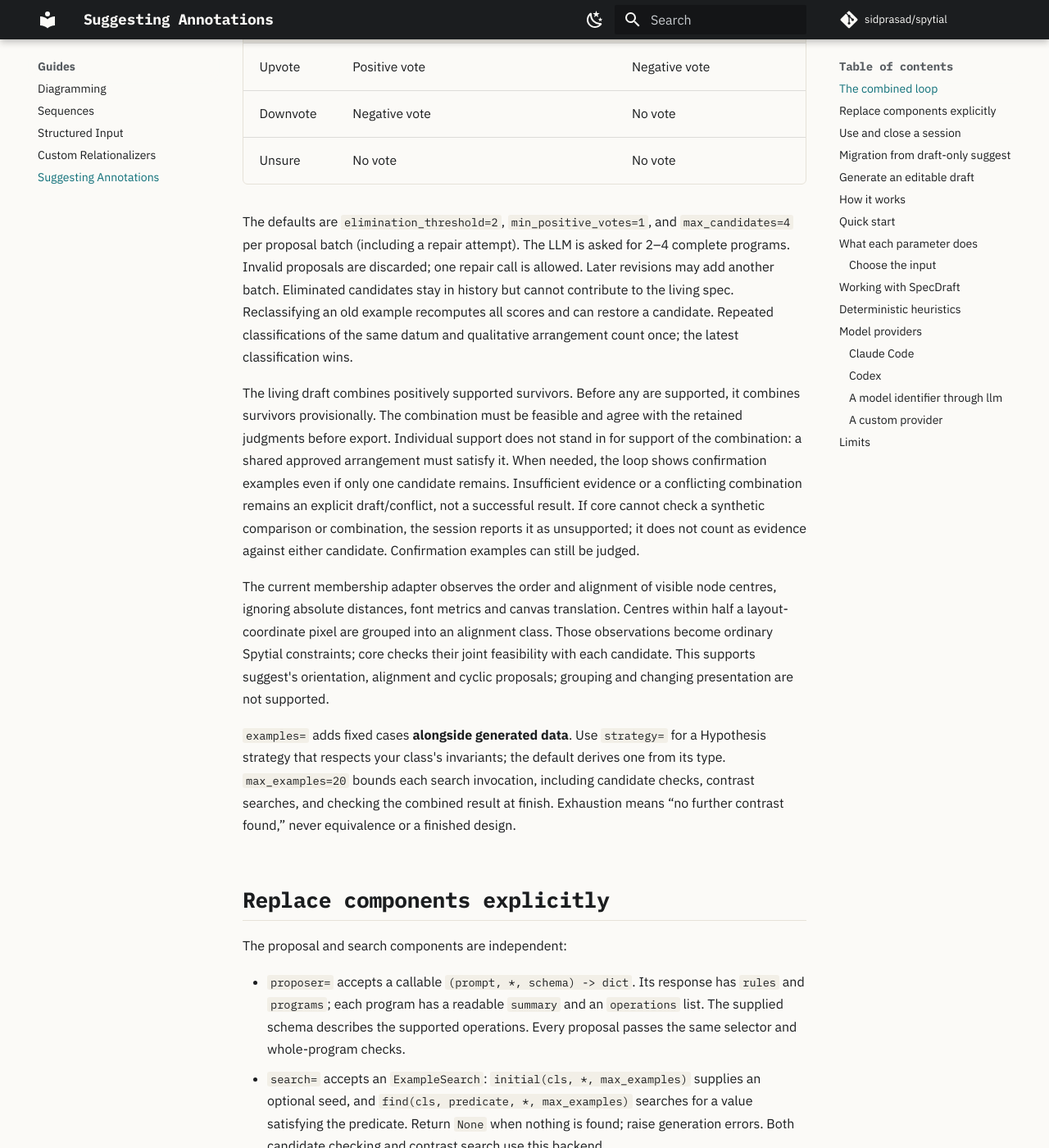
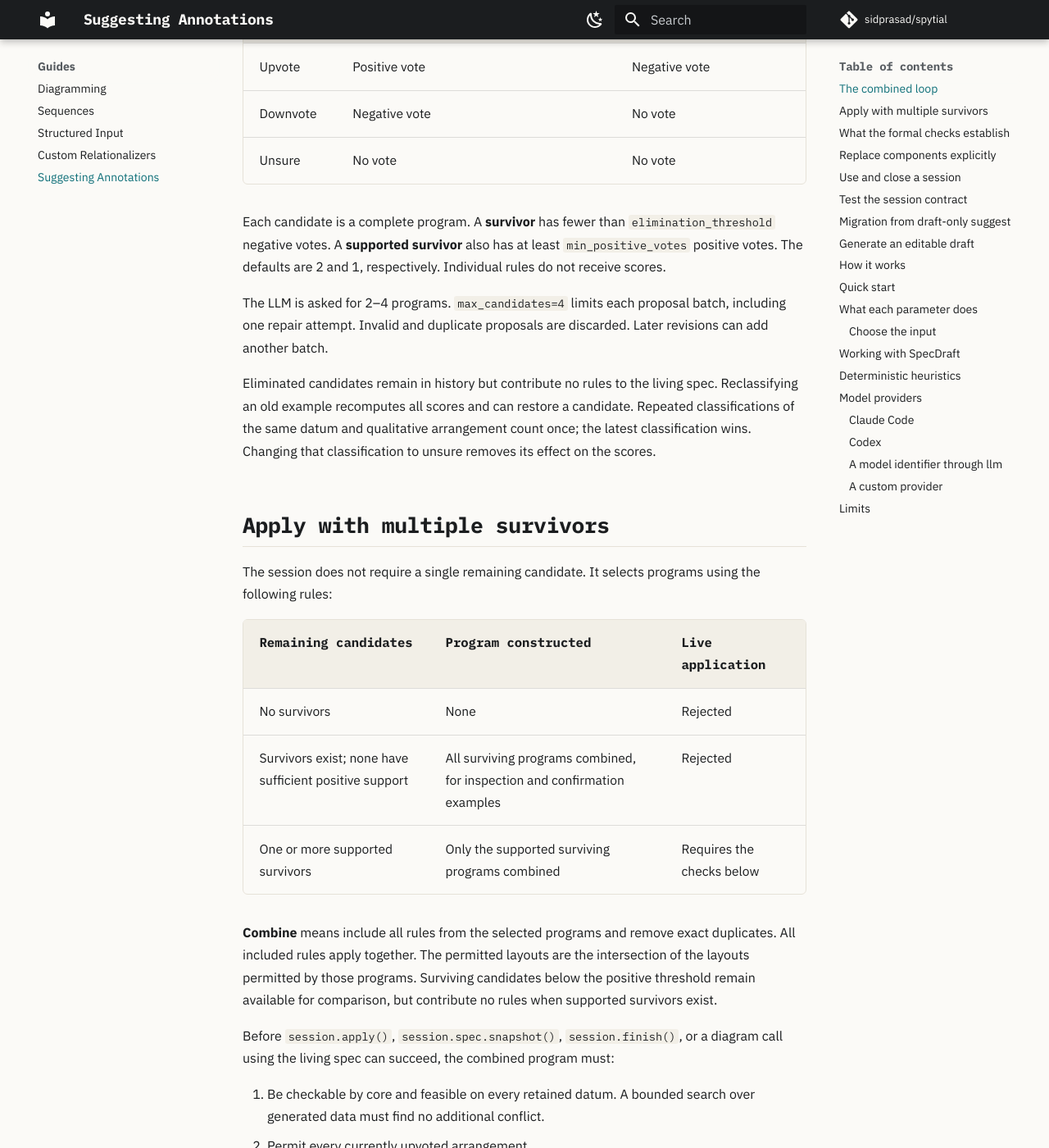
Before and after one commit to sidprasad/spytial, an MkDocs documentation site: the page built from docs/suggest.md, in a window 1280 px wide and 1400 px high, scrolled down 1556 px. Shown: the whole window at 82% size. Built offline with MkDocs 1.6.1 and Material for MkDocs 9.7.7, drawn with Linux system fonts in a browser that asks for light colours; comment, search, counter and statistics services are not loaded; some of the changed text lies outside the part shown.

Commit message:
Document and test suggest voting and application rules

````diff
--- a/docs/suggest.md
+++ b/docs/suggest.md
@@ -1,6 +1,6 @@
 # Develop diagramming rules with suggest
 
-Start with the [interactive notebook demo](../demos/06-suggest-session.ipynb).
+Start with the [interactive notebook demo](https://github.com/sidprasad/spytial/blob/main/demos/06-suggest-session.ipynb).
 `suggest` uses an LLM, Hypothesis, and Spytial's solver together. You work with
 two diagrams at a time, with an upvote, downvote, or unsure vote for each.
 
@@ -55,23 +55,71 @@ that arrangement against **every candidate** using core's conformance solver.
 | Downvote | Negative vote | No vote |
 | Unsure | No vote | No vote |
 
-The defaults are `elimination_threshold=2`, `min_positive_votes=1`, and
-`max_candidates=4` per proposal batch (including a repair attempt). The LLM is
-asked for 2–4 complete programs. Invalid proposals are discarded; one repair call
-is allowed. Later revisions may add another batch. Eliminated candidates stay in
-history but cannot contribute to the living spec. Reclassifying an old example
-recomputes all scores and can restore a candidate. Repeated classifications of the
-same datum and qualitative arrangement count once; the latest classification wins.
+Each candidate is a complete program. A **survivor** has fewer than
+`elimination_threshold` negative votes. A **supported survivor** also has at least
+`min_positive_votes` positive votes. The defaults are 2 and 1, respectively.
+Individual rules do not receive scores.
 
-The living draft combines positively supported survivors. Before any are
-supported, it combines survivors provisionally. The combination must be feasible
-and agree with the retained judgments before export. Individual support does not
-stand in for support of the combination: a shared approved arrangement must
-satisfy it. When needed, the loop shows confirmation examples even if only one
-candidate remains. Insufficient evidence or a conflicting combination remains an
-explicit draft/conflict, not a successful result. If core cannot check a synthetic
-comparison or combination, the session reports it as unsupported; it does not count
-as evidence against either candidate. Confirmation examples can still be judged.
+The LLM is asked for 2–4 programs. `max_candidates=4` limits each proposal batch,
+including one repair attempt. Invalid and duplicate proposals are discarded.
+Later revisions can add another batch.
+
+Eliminated candidates remain in history but contribute no rules to the living
+spec. Reclassifying an old example recomputes all scores and can restore a
+candidate. Repeated classifications of the same datum and qualitative arrangement
+count once; the latest classification wins. Changing that classification to
+unsure removes its effect on the scores.
+
+## Apply with multiple survivors
+
+The session does not require a single remaining candidate. It selects programs
+using the following rules:
+
+| Remaining candidates | Program constructed | Live application |
+| --- | --- | --- |
+| No survivors | None | Rejected |
+| Survivors exist; none have sufficient positive support | All surviving programs combined, for inspection and confirmation examples | Rejected |
+| One or more supported survivors | Only the supported surviving programs combined | Requires the checks below |
+
+**Combine** means include all rules from the selected programs and remove exact
+duplicates. All included rules apply together. The permitted layouts are the
+intersection of the layouts permitted by those programs. Surviving candidates
+below the positive threshold remain available for comparison, but contribute no
+rules when supported survivors exist.
+
+Before `session.apply()`, `session.spec.snapshot()`, `session.finish()`, or a
+diagram call using the living spec can succeed, the combined program must:
+
+1. Be checkable by core and feasible on every retained datum. A bounded search
+   over generated data must find no additional conflict.
+2. Permit every currently upvoted arrangement.
+3. Exclude every currently downvoted arrangement.
+4. Have at least `min_positive_votes` distinct, currently upvoted examples that
+   satisfy the complete combination.
+
+The negative-vote threshold controls candidate elimination. It does not relax
+these application checks. A rejected arrangement can block application before
+any candidate reaches the elimination threshold. The bounded data check does
+not prove feasibility for every possible datum.
+
+For example, candidate A puts a child **below** its parent. Candidate B puts it
+**left** of its parent. With no votes, the inspection draft requires **below and
+left**, but application is unavailable. An upvote for a below-right arrangement
+supports A and counts against B. With the default thresholds, both survive, but
+only A contributes to the applicable program.
+
+If an above-left arrangement is then upvoted, both candidates have positive
+support. Their combination requires below and left and excludes both approved
+arrangements. Application is therefore rejected. In a separate session, approving
+a below-left confirmation example can support both candidates and their
+combination. It remains subject to all other retained judgments.
+
+When positive support is missing, the loop can show confirmation examples even
+with one survivor. A single survivor or exhausted search does not establish a
+supported result. If core cannot check a synthetic comparison or combination,
+the session reports it as unsupported; this produces no negative evidence.
+
+## What the formal checks establish
 
 The current membership adapter observes the order and alignment of visible node
 centres, ignoring absolute distances, font metrics and canvas translation. Centres
@@ -130,7 +178,10 @@ tries particular constraint negations and can miss a possible distinction.
 Drag the diagrams to explore, then rate them. **History** reopens the saved
 arrangements and lets you correct classifications. Historical arrangements are
 held fixed so a correction refers to the same example. **I'm done** saves a
-checkpoint and pauses; **Resume** continues with the same data and evidence.
+checkpoint and pauses. It neither selects a candidate nor applies a spec. It is
+available with zero, one, or several survivors, including unresolved results.
+**Resume** continues with the same data and evidence. If no candidates remain,
+correct earlier classifications or call `revise()` to request new candidates.
 
 Once the session has a supported result, apply its **living spec**:
 
@@ -187,12 +238,19 @@ restored.apply()                     # Explicitly bind the restored living spec.
 ```
 
 Loading does not change class bindings. Applying the restored spec replaces the
-previous living binding for that class. Closing a session's server leaves its
-last usable spec available for drawing.
+previous living binding for that class. Closing a session stops its server.
+An already supported living spec remains usable for drawing.
 
-`session.draft` returns a copy of the provisional combined spec without applying
-it; it raises if the combination is infeasible. `finish()` checks support and
-conflicts, checkpoints the round, and raises if the result is not ready.
+`session.draft` is available when the combination is checkable and feasible on
+retained data. The copy can lack positive support or conflict with classifications.
+Calling that copy's `apply()` or passing it as `diagram(..., spec=draft)` bypasses
+the session's support and classification checks. It is a fixed `SpecDraft` and
+does not follow later session changes. Use `session.apply()` or `session.spec`
+for the checked, living result.
+
+`finish()` checks support and conflicts, checkpoints the round, and raises if the
+result is not ready. `session.spec.snapshot()` makes the same supported fixed
+copy without pausing.
 `session.checkpoints` preserves earlier results; `session.history` preserves
 judged examples. `session.reclassify(question_id, side, "unsure")` corrects a
 classification programmatically and reopens the session.
@@ -208,6 +266,48 @@ process running while using it. Requires Node and the `suggest-search` extra,
 plus the configured model provider. The local server serves the packaged renderer;
 `SPYTIAL_BROWSER_BUNDLE` can select another build for development. `close()` stops
 the local server; sessions support `with` blocks.
+
+## Test the session contract
+
+Mechanism tests use `FixedProposals` and known data and arrangements. They call
+the released core checker; they require Node but no model credentials or external
+network.
+Expected votes and application results are specified independently of the
+session's implementation.
+
+| Behavior | Tests |
+| --- | --- |
+| All nine pairs of upvote, downvote, and unsure; candidate scores, elimination, and result availability | `test/test_suggest_session.py` |
+| Evidence counted once; correction and replay; zero survivors; shared support; save and load | `test/test_suggest_living.py` |
+| Several survivors; supported rules selected; combination applied or refused; configurable positive threshold; next diagram uses the same updated handle | `test/test_suggest_apply.py` |
+| Generated data distinguishes programs and exposes conflicts missed by supplied examples | `test/test_suggest_session.py`, `test/test_suggest_apply.py` |
+| Arrangement membership and datum-specific contrast witnesses | `test/test_suggest_evidence.py`, `test/test_suggest_compare.py` |
+| Actual dragging, independent controls, history restoration, notebook startup, and rendered output after revision | `test/test_suggest_session_browser.py`, `test/test_suggest_apply.py` |
+
+Run the mechanism checks from the repository root:
+
+```bash
+python -m pip install -e '.[dev]'
+python -m pytest test/test_suggest_session.py test/test_suggest_living.py \
+  test/test_suggest_apply.py test/test_suggest_evidence.py test/test_suggest_compare.py
+```
+
+Hypothesis integration tests use explicit strategies with known distinguishing
+or conflicting cases. Exhausting a search must leave the result unresolved when
+positive evidence is missing. Model proposal quality requires a separate
+evaluation; these tests establish the behavior of the interaction mechanism.
+
+Run the browser checks with the packaged renderer:
+
+```bash
+python -m pip install -e '.[dev,e2e]'
+python -m playwright install chromium
+SPYTIAL_BROWSER_TESTS=1 python -m pytest \
+  test/test_suggest_session_browser.py test/test_suggest_apply.py
+```
+
+CI runs both sets. The browser checks include a real `diagram()` call after a
+revision and verify that an earlier exported diagram remains unchanged.
 
 ## Migration from draft-only suggest
 
````
Also changed, not shown: other parts of docs/suggest.md (+2 -2 lines), README.md (+6 -2 lines), 8 other files.
